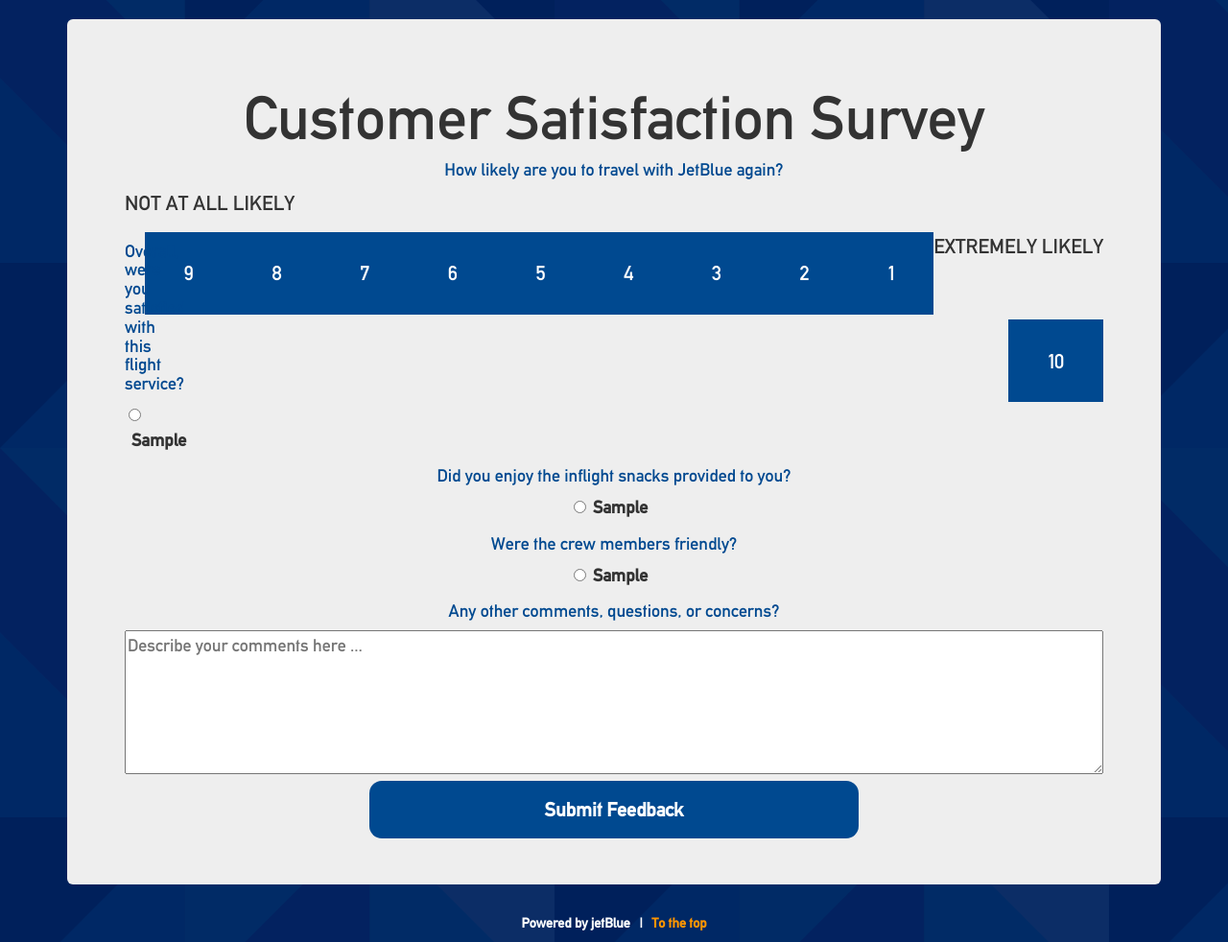
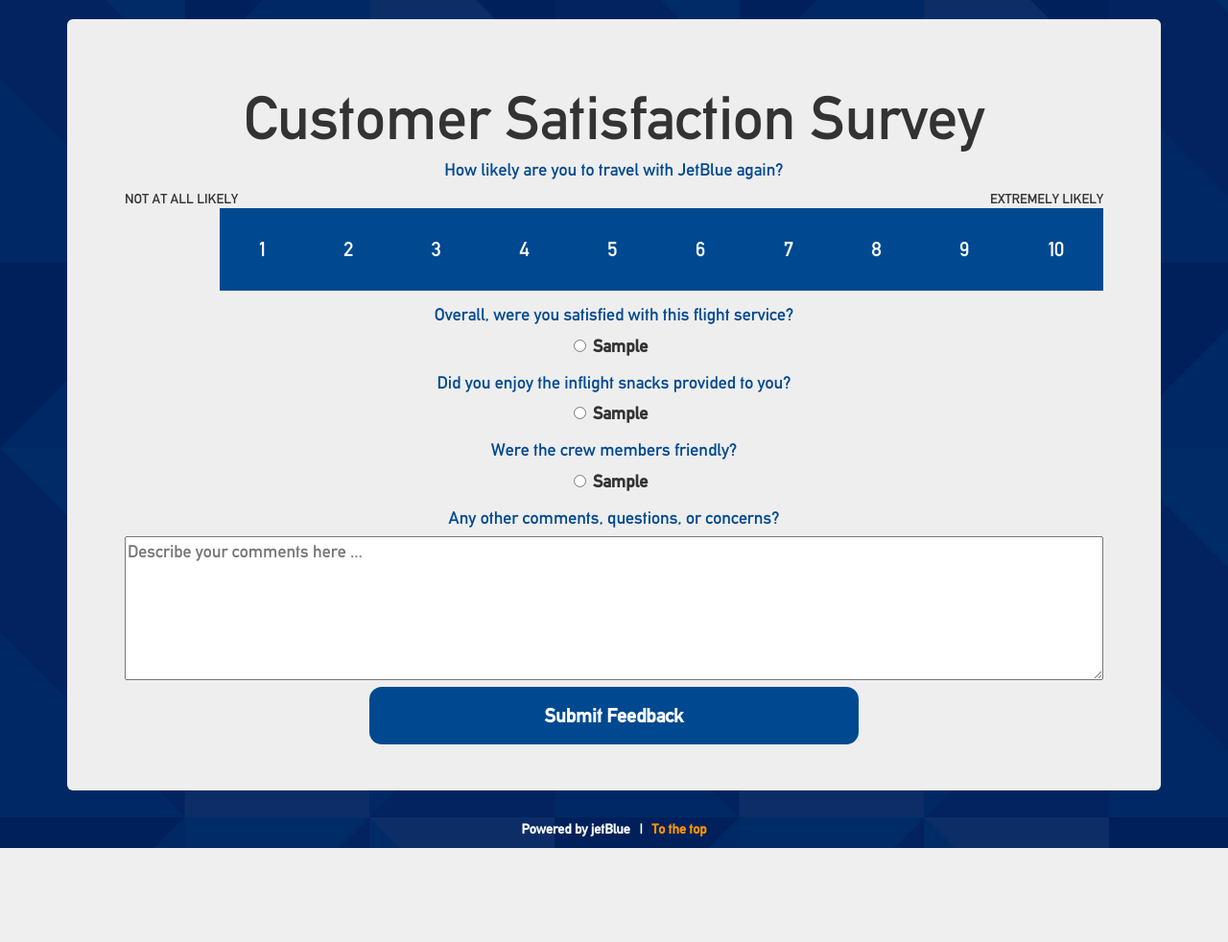
Before and after one commit to eaculb/hack_it_together_2019, a Flask app: template templates/feedback.html in a window 1280 px wide. Shown: the part 111-1093 px from the top of the page at 96% size. After the commit the page ends 995 px from the top, so only its background shows below. Run offline with Flask 2, Linux system fonts and the light colour scheme; the template is opened without the code that fills it: most values are stand-ins (such as "Sample title", 1, 10 or a date in 2020); some libraries are stand-ins or nearby versions.

Commit message:
form fixed

```diff
--- a/templates/feedback.html
+++ b/templates/feedback.html
@@ -46,23 +46,23 @@
 				<div class="rating-scale">
 					<h4>  How likely are you to travel with JetBlue again? </h4>
 
-					<div class="likely-rating">
-						<p class="text-rating-left">NOT AT ALL LIKELY</p>
-						<p class="text-rating-right">EXTREMELY LIKELY</p>
+					<div class="likely-rating mb-2">
+						<span class="text-rating-left">NOT AT ALL LIKELY</span>
+						<span class="text-rating-right">EXTREMELY LIKELY</span>
 					</div>
-				</div>
 
-				<div class="scale" id="set-1">
-					{% for i in range(1, 11) %}
-						<input type="radio" name="scale" id="star-{{ i }}" value="{{ i }}"><label for="star-{{ i }}"> {{ i }} </label>
-					{% endfor %}
+					<fieldset class="scale pt-3">
+						{% for i in range(10, 0, -1) %}
+							<input type="radio" name="scale" id="star-{{ i }}" value="{{ i }}"><label for="star-{{ i }}"> {{ i }} </label>
+						{% endfor %}
+					</fieldset>
 				</div>
 
 				<fieldset class="pt-2" id="set-2">
 					<h4> Overall, were you satisfied with this flight service? </h4>
 
 					{% for values in data["set-2"] %}
-						<input type="radio" name="set-2" id="question-{{loop.index}}" required><label for="question-{{loop.index}}"> {{ values }} </label>
+						<input type="radio" name="set-2" id="answer-{{loop.index}}" required><label for="answer-{{loop.index}}"> {{ values }} </label>
 					{% endfor %}
 
 				</fieldset>
@@ -71,7 +71,7 @@
 					<h4> Did you enjoy the inflight snacks provided to you? </h4>
 
 					{% for values in data["set-3"] %}
-						<input type="radio" name="set-3" id="question-{{loop.index}}" required><label for="question-{{loop.index}}"> {{ values }} </label>
+						<input type="radio" name="set-3" id="answer-{{loop.index}}" required><label for="answer-{{loop.index}}"> {{ values }} </label>
 					{% endfor %}
 
 				</fieldset>
@@ -80,13 +80,13 @@
 					<h4> Were the crew members friendly? </h4>
 
 					{% for values in data["set-4"] %}
-						<input type="radio" name="set-4" id="question-{{loop.index}}" required><label for="question-{{loop.index}}"> {{ values }} </label>
+						<input type="radio" name="set-4" id="answer-{{loop.index}}" required><label for="answer-{{loop.index}}"> {{ values }} </label>
 					{% endfor %}
 
 				</fieldset>
 
-				<fieldset class=" t-2 pb-3" id="general-question" required>
-					<h4> Any other comments, questions, or concerns? </h4>
+				<fieldset class="pt-1 pb-3" id="general-question" required>
+					<h4 class="pb-2"> Any other comments, questions, or concerns? </h4>
 
 					<textarea name="textarea" style = "width: 100%; height:150px;" placeholder="Describe your comments here ..."></textarea>
 				</fieldset>
@@ -94,7 +94,6 @@
 				<div class="button-wrapper mt-4">
 					<button class="request-help-submit" name="submit" id="submit-modal" data-toggle="modal" data-target="#confirmation-modal" type="submit">Submit Feedback</button>
 				</div> {# end of button-wrapper #}
-
 			</form>
 		</div>
 	</main>
```
